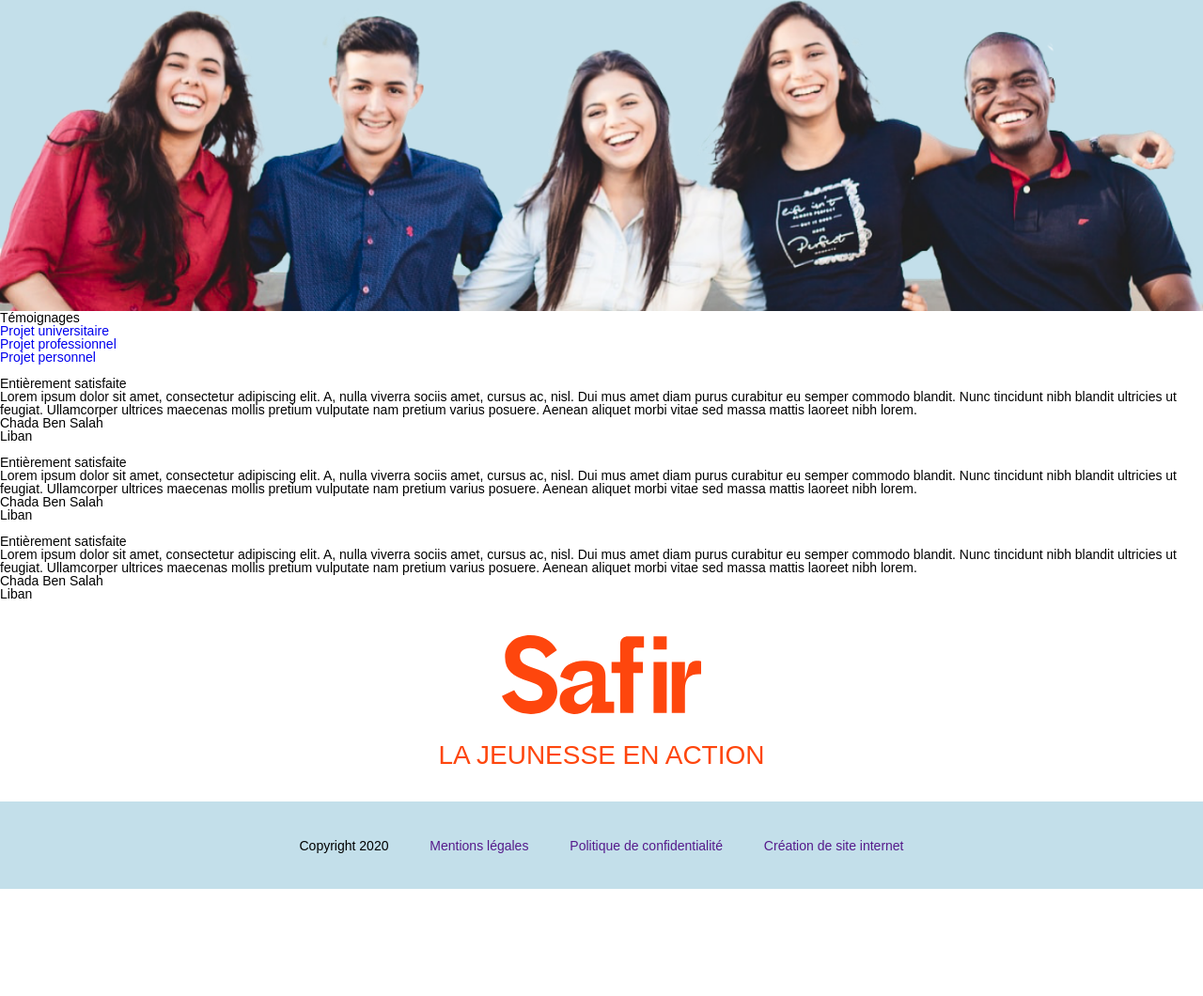
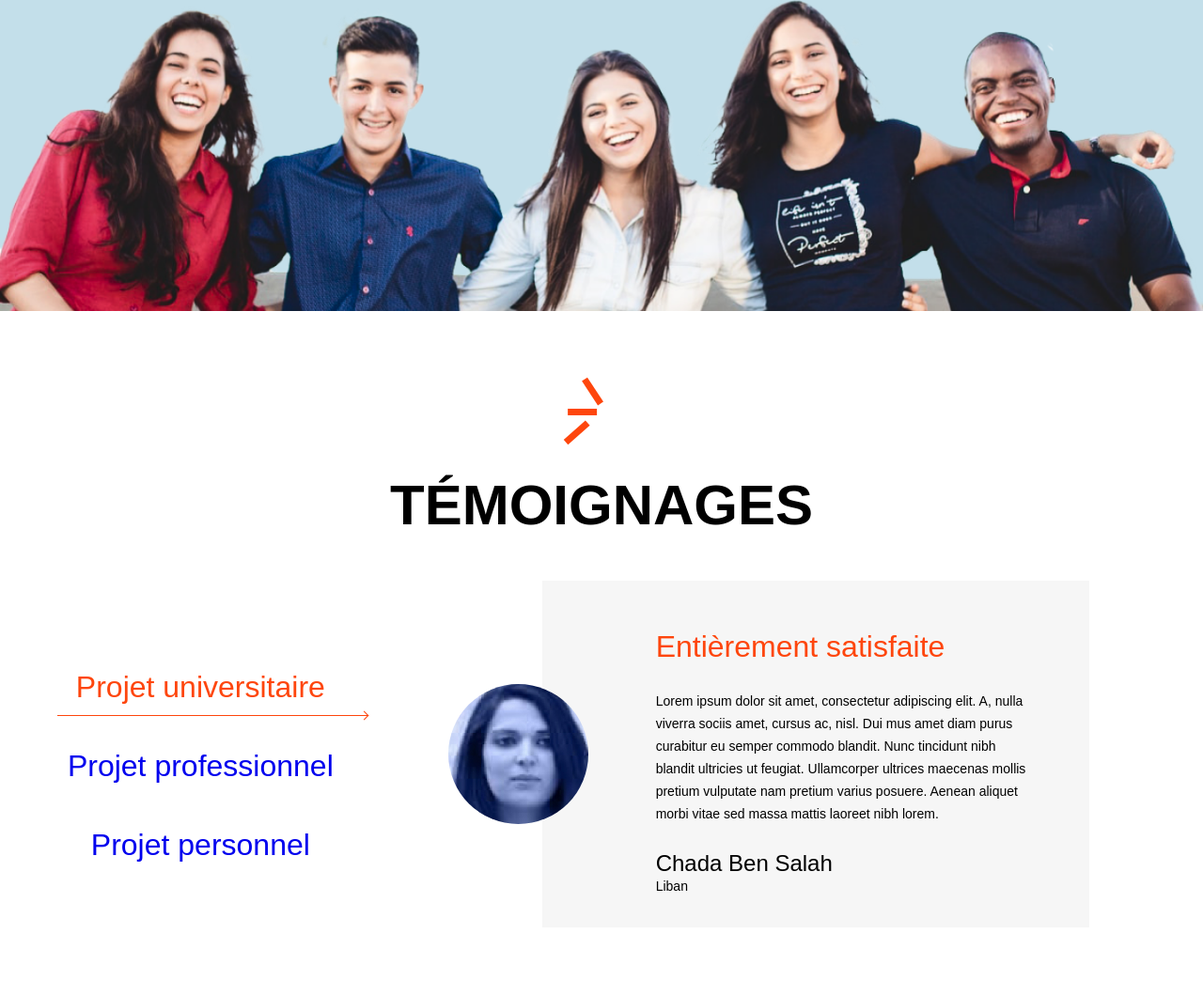
Before and after one commit to Matth-Ben/Test-Technique-Digital-Cover, a website: page index.html in a window 1280 px wide. Shown: the part 469-1529 px from the top of the page at 94% size. Before the commit the page ends 1415 px from the top, so only its background shows below. Drawn offline with Linux system fonts and the light colour scheme.

Commit message:
Create testimonial, add css & add grid css

```diff
--- a/assets/scss/_font.scss
+++ b/assets/scss/_font.scss
@@ -2,7 +2,6 @@ $karla: "Karla", sans-serif;
 
 html {
   font-family: $karla;
-  font-size: 14px;
 }
 
 h1 {
@@ -10,3 +9,29 @@ h1 {
   font-weight: bold;
   line-height: 96px;
 }
+
+h2 {
+  font-weight: bold;
+  font-size: 60px;
+  line-height: 70px;
+}
+
+h3 {
+  font-size: 32px;
+  line-height: 40px;
+}
+
+h4 {
+  font-size: 24px;
+  line-height: 30px;
+}
+
+h5 {
+  font-size: 14px;
+  line-height: 18px;
+}
+
+p {
+  font-size: 14px;
+  line-height: 24px;
+}
--- /dev/null
+++ b/assets/scss/_grid.scss
@@ -0,0 +1,52 @@
+$cols: 12;
+$gutter: 5px;
+$prefix: col;
+
+.row {
+  display: flex;
+}
+
+.grid {
+  display: grid;
+  overflow: hidden;
+  grid-auto-rows: 1fr;
+  grid-column-gap: 0;
+}
+
+@for $i from 1 through $cols {
+  .grid#{$i} {
+    grid-template-columns: repeat( $i, 1fr);
+  }
+}
+
+@for $i from 1 through $cols {
+  .#{$prefix}#{$i} {
+    $w: 100% / $cols * $i;
+    flex-basis: $w;
+    box-sizing: border-box;
+  }
+}
+
+.order-0 {
+  order: 0;
+}
+
+.order-1 {
+  order: 1;
+}
+
+@media screen and (max-width: 768px){
+  .row {
+    &.column-sm {
+      flex-direction: column;
+    }
+  }
+
+  .order-sm-0 {
+    order: 0;
+  }
+
+  .order-sm-1 {
+    order: 1;
+  }
+}
--- /dev/null
+++ b/assets/scss/_testimonial.scss
@@ -0,0 +1,144 @@
+.testimonial {
+  padding-top: 70px;
+  &--head {
+    text-align: center;
+    &--icon {
+      position: relative;
+      display: flex;
+      justify-content: center;
+      height: 75px;
+      width: 60px;
+      margin: auto;
+      &--dash {
+        width: 7.12px;
+        height: 30.87px;
+        background: #FE460D;
+        position: absolute;
+        &:nth-of-type(1) {
+          transform: rotate(-33.25deg);
+          top: 0;
+          left: 17px;
+        }
+        &:nth-of-type(2) {
+          transform: rotate(-90deg);
+          left: 6px;
+          top: 0;
+          bottom: 0;
+          margin: auto;
+        }
+        &:nth-of-type(3) {
+          transform: rotate(-131.66deg);
+          bottom: 0px;
+          left: 0;
+        }
+      }
+    }
+    &--title {
+      margin-top: 27px;
+      text-transform: uppercase;
+    }
+  }
+  &--body {
+    .row {
+      align-items: center;
+    }
+    &--list {
+      text-align: center;
+      &--item {
+        font-size: 32px;
+        line-height: 40px;
+        padding: 22px 0;
+        &.active {
+          .testimonial--body--list--item--link {
+            color: $primary;
+          }
+          .testimonial--body--list--item--arrow {
+            &:before {
+              width: calc(100% + 65px);
+            }
+            &:after {
+              border-width: 0 1px 1px 0;
+            }
+          }
+        }
+        &--link {
+          position: relative;
+          &:hover {
+            color: $primary;
+            transition: .4s;
+            .testimonial--body--list--item--arrow {
+              &:before {
+                width: calc(100% + 65px);
+              }
+              &:after {
+                border-width: 0 1px 1px 0;
+              }
+            }
+          }
+        }
+        &--arrow {
+          width: 100%;
+          position: absolute;
+          top: 45px;
+          left: 0;
+          display: flex;
+          align-items: center;
+          margin-left: 50px;
+          &:before {
+            content: '';
+            background-color: $primary;
+            height: 1px;
+            display: inline-block;
+            width: 0;
+            margin-right: -7px;
+            margin-left: -70px;
+            transition: .4s;
+          }
+          &:after {
+            content: '';
+            border: solid $primary;
+            border-width: 0;
+            display: inline-block;
+            padding: 3px;
+            transform: rotate(-45deg);
+            -webkit-transform: rotate(-45deg);
+            transition: .4s;
+          }
+        }
+      }
+    }
+    &--content {
+      &--list {
+        margin: 45px 121px 70px 150px;
+        &--item {
+          background-color: #F6F6F6;
+          display: none;
+          padding: 50px 61px 35px 121px;
+          position: relative;
+          margin: auto;
+          width: fit-content;
+          &.active {
+            display: block;
+          }
+          &--img {
+            border-radius: 50%;
+            margin: auto;
+            position: absolute;
+            top: 0;
+            left: -100px;
+            bottom: 0;
+          }
+          &--title {
+            color: $primary;
+          }
+          &--text {
+            margin: 26px 0;
+            max-width: 473px;
+          }
+          &--name {}
+          &--country {}
+        }
+      }
+    }
+  }
+}
--- a/assets/scss/main.scss
+++ b/assets/scss/main.scss
@@ -3,6 +3,7 @@
 // Variables
 @import 'font';
 @import 'colors';
+@import 'grid';
 
 // Animations
 @import 'animations/topToBottom';
@@ -10,6 +11,7 @@
 // Content
 @import 'header';
 @import 'banner';
+@import 'testimonial';
 @import 'footer';
 
 // Responsive
--- a/index.html
+++ b/index.html
@@ -59,22 +59,37 @@
           <div class="testimonial--head--icon--dash"></div>
           <div class="testimonial--head--icon--dash"></div>
         </div>
-        <div class="testimonial--head--title">Témoignages</div>
+        <h2 class="testimonial--head--title">Témoignages</h2>
       </div>
       <div class="testimonial--body">
         <div class="row">
           <div class="col4 col12md">
             <ul class="testimonial--body--list">
-              <li class="testimonial--body--list--item"><a href="#one" class="testimonial--body--list--item--link">Projet universitaire</a></li>
-              <li class="testimonial--body--list--item"><a href="#two" class="testimonial--body--list--item--link">Projet professionnel</a></li>
-              <li class="testimonial--body--list--item"><a href="#three" class="testimonial--body--list--item--link">Projet personnel</a></li>
+              <li class="testimonial--body--list--item active">
+                <a href="#one" class="testimonial--body--list--item--link">
+                  Projet universitaire
+                  <span class="testimonial--body--list--item--arrow"></span>
+                </a>
+              </li>
+              <li class="testimonial--body--list--item">
+                <a href="#two" class="testimonial--body--list--item--link">
+                  Projet professionnel
+                  <span class="testimonial--body--list--item--arrow"></span>
+                </a>
+              </li>
+              <li class="testimonial--body--list--item">
+                <a href="#three" class="testimonial--body--list--item--link">
+                  Projet personnel
+                  <span class="testimonial--body--list--item--arrow"></span>
+                </a>
+              </li>
             </ul>
           </div>
           <div class="col8 col12md">
             <div class="testimonial--body--content">
               <ul class="testimonial--body--content--list">
-                <li id="one" class="testimonial--body--content--list--item">
-                  <img src="" class="testimonial--body--content--list--item--img" />
+                <li id="one" class="testimonial--body--content--list--item active">
+                  <img src="./public/img/img-slider.jpg" class="testimonial--body--content--list--item--img" />
                   <h3 class="testimonial--body--content--list--item--title">Entièrement satisfaite</h3>
                   <p class="testimonial--body--content--list--item--text">
                     Lorem ipsum dolor sit amet, consectetur adipiscing elit. A, nulla viverra sociis amet, cursus ac, nisl. Dui mus amet diam purus curabitur eu semper commodo blandit. Nunc tincidunt nibh blandit ultricies ut feugiat. Ullamcorper ultrices maecenas mollis pretium vulputate nam pretium varius posuere. Aenean aliquet morbi vitae sed massa mattis laoreet nibh lorem.
@@ -83,7 +98,7 @@
                   <h5 class="testimonial--body--content--list--item--country">Liban</h5>
                 </li>
                 <li id="two" class="testimonial--body--content--list--item">
-                  <img src="" class="testimonial--body--content--list--item--img" />
+                  <img src="./public/img/img-slider.jpg" class="testimonial--body--content--list--item--img" />
                   <h3 class="testimonial--body--content--list--item--title">Entièrement satisfaite</h3>
                   <p class="testimonial--body--content--list--item--text">
                     Lorem ipsum dolor sit amet, consectetur adipiscing elit. A, nulla viverra sociis amet, cursus ac, nisl. Dui mus amet diam purus curabitur eu semper commodo blandit. Nunc tincidunt nibh blandit ultricies ut feugiat. Ullamcorper ultrices maecenas mollis pretium vulputate nam pretium varius posuere. Aenean aliquet morbi vitae sed massa mattis laoreet nibh lorem.
@@ -92,7 +107,7 @@
                   <h5 class="testimonial--body--content--list--item--country">Liban</h5>
                 </li>
                 <li id="three" class="testimonial--body--content--list--item">
-                  <img src="" class="testimonial--body--content--list--item--img" />
+                  <img src="./public/img/img-slider.jpg" class="testimonial--body--content--list--item--img" />
                   <h3 class="testimonial--body--content--list--item--title">Entièrement satisfaite</h3>
                   <p class="testimonial--body--content--list--item--text">
                     Lorem ipsum dolor sit amet, consectetur adipiscing elit. A, nulla viverra sociis amet, cursus ac, nisl. Dui mus amet diam purus curabitur eu semper commodo blandit. Nunc tincidunt nibh blandit ultricies ut feugiat. Ullamcorper ultrices maecenas mollis pretium vulputate nam pretium varius posuere. Aenean aliquet morbi vitae sed massa mattis laoreet nibh lorem.
```
Also changed, not shown: public/css/style.css, 1 other file.
